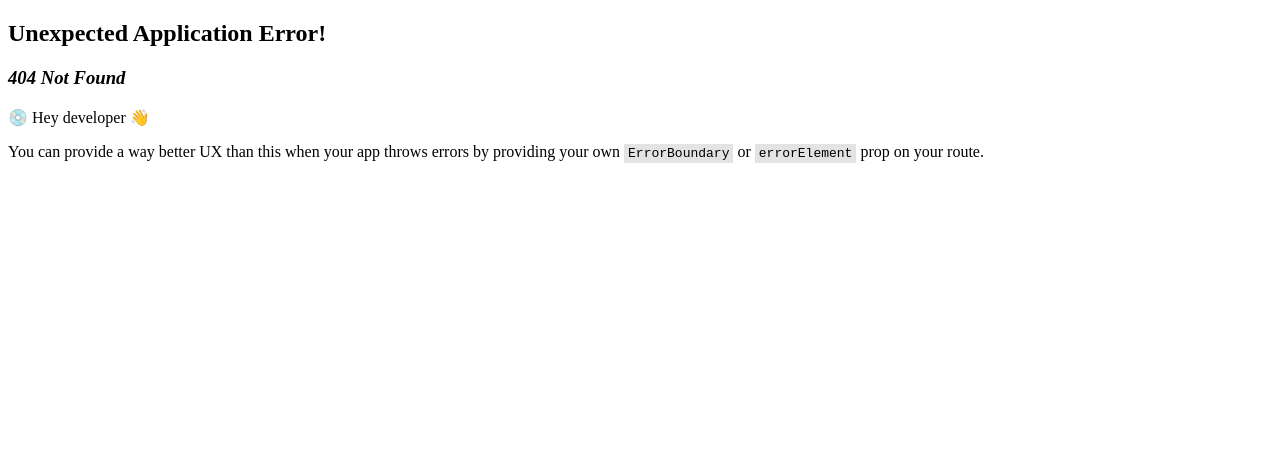
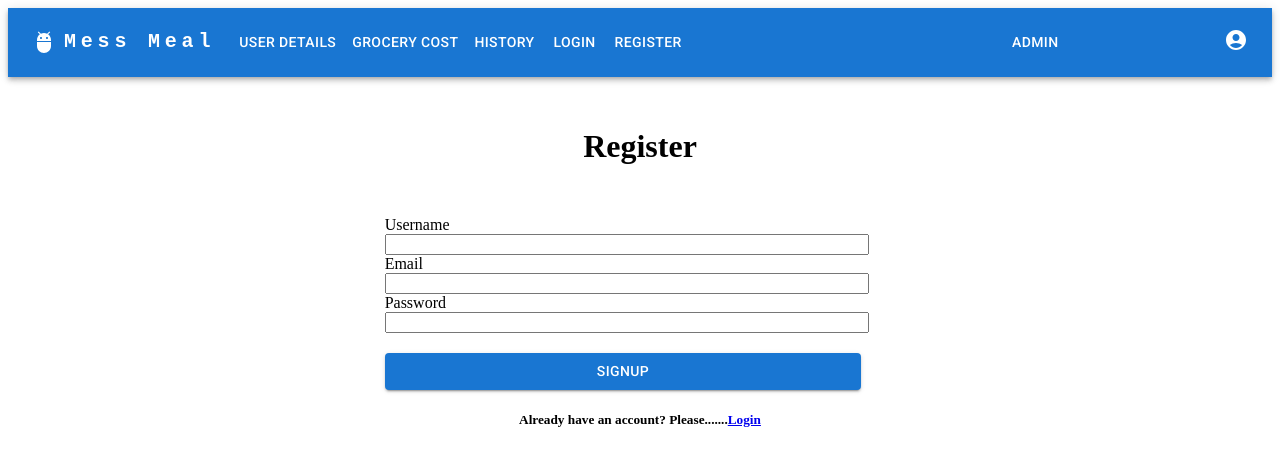
Before and after one commit to Shahadathossan01/mess-meal, a React (Vite) app: page /Register in a window 1280 px wide. Before the commit this address had no page. Shown: the top 466 px of the page. Built offline with nearby package versions, Linux system fonts and the light colour scheme.

Commit message:
To Design Register And Login Page

```diff
--- a/package.json
+++ b/package.json
@@ -20,6 +20,7 @@
     "axios": "^1.7.2",
     "react": "^18.3.1",
     "react-dom": "^18.3.1",
+    "react-hook-form": "^7.52.1",
     "react-router-dom": "^6.24.1",
     "styled-components": "^6.1.11"
   },
--- a/src/App.jsx
+++ b/src/App.jsx
@@ -1,13 +1,17 @@
 import { createBrowserRouter, RouterProvider } from "react-router-dom"
 import Main from "./layouts/Main/Main"
 import UserDetails from "./components/UserDetails/UserDetails"
+import Register from "./components/Register/Register"
+import Login from "./components/Login/Login"
 
 function App() {
   const router=createBrowserRouter([
     {
       path:'/',element:<Main></Main>,children:[
         {path:'/',element:<UserDetails></UserDetails>},
-        {path:'/User Details',element:<UserDetails></UserDetails>}
+        {path:'/User Details',element:<UserDetails></UserDetails>},
+        {path:'/Register',element:<Register></Register>},
+        {path:'/Login',element:<Login></Login>}
       ]
     }
   ])
--- /dev/null
+++ b/src/components/Login/Login.jsx
@@ -0,0 +1,38 @@
+import { Button } from "@mui/material";
+import { useForm } from "react-hook-form";
+import { Link } from "react-router-dom";
+
+
+const Login= () => {
+    const {register,handleSubmit,formState:{errors}}=useForm()
+    const onSubmit=(data)=>{
+        console.log(data)
+    }
+    return (
+        <div style={{display:'flex',justifyContent:'center'}}>
+            <div style={{width:'70%',margin:'30px'}}>
+                <h1 style={{textAlign:'center'}}>Login</h1>
+                <form onSubmit={handleSubmit(onSubmit)} style={{padding:'30px 0px 0px 20%'}}>
+                    <div style={{display:'block',width:'70%'}}>
+                        <label htmlFor="email">Email</label><br />
+                        <input {...register("email",{required:true,})} style={{width:'100%'}} type="email" name="email" id="email" />
+                        {
+                            errors.email&&<span style={{color:'red'}}>provide your email</span>
+                        }
+                    </div>
+                    <div style={{display:'block',width:'70%',marginBottom:'20px'}}>
+                        <label htmlFor="passord">Password</label><br />
+                        <input {...register("password",{required:true})} style={{width:'100%'}} type="password" name="password" id="password" />
+                        {
+                            errors.password&&<span style={{color:"red"}}>provide your password</span>
+                        }
+                    </div>
+                    <Button type="submit" sx={{width:'70%'}} variant="contained">Login</Button>
+                </form>
+                <h5 style={{textAlign:'center'}}>Already have an account? Please.......<Link to='/Register'>Register</Link></h5>
+            </div>
+        </div>
+    );
+};
+
+export default Login;
--- /dev/null
+++ b/src/components/Register/Register.jsx
@@ -0,0 +1,43 @@
+import { Button } from "@mui/material";
+import { useForm } from "react-hook-form";
+import { Link } from "react-router-dom";
+
+
+const Register = () => {
+    const {register,handleSubmit,formState:{errors}}=useForm()
+    const onSubmit=(data)=>{
+        console.log(data)
+    }
+    return (
+        <div style={{display:'flex',justifyContent:'center'}}>
+            <div style={{width:'70%',margin:'30px'}}>
+                <h1 style={{textAlign:'center'}}>Register</h1>
+                <form onSubmit={handleSubmit(onSubmit)} style={{padding:'30px 0px 0px 20%'}}>
+                    <div style={{display:'block' ,width:'70%'}}>
+                        <label htmlFor="username">Username</label><br />
+                        <input {...register("username",{required:true})} style={{width:'100%'}} type="text" name="username" id="username" />
+                        {errors.username&&<span style={{color:'red'}}>please provide your name</span>}
+                    </div>
+                    <div style={{display:'block',width:'70%'}}>
+                        <label htmlFor="email">Email</label><br />
+                        <input {...register("email",{required:true,})} style={{width:'100%'}} type="email" name="email" id="email" />
+                        {
+                            errors.email&&<span style={{color:'red'}}>provide your email</span>
+                        }
+                    </div>
+                    <div style={{display:'block',width:'70%',marginBottom:'20px'}}>
+                        <label htmlFor="passord">Password</label><br />
+                        <input {...register("password",{required:true})} style={{width:'100%'}} type="password" name="password" id="password" />
+                        {
+                            errors.password&&<span style={{color:"red"}}>provide a strong password</span>
+                        }
+                    </div>
+                    <Button type="submit" sx={{width:'70%'}} variant="contained">SignUp</Button>
+                </form>
+                <h5 style={{textAlign:'center'}}>Already have an account? Please.......<Link to='/login'>Login</Link></h5>
+            </div>
+        </div>
+    );
+};
+
+export default Register;
--- a/src/components/UserDetails/UserDetails.jsx
+++ b/src/components/UserDetails/UserDetails.jsx
@@ -1,9 +1,10 @@
-import { Container } from "@mui/material";
+
 
 const UserDetails = () => {
     return (
-        <Container maxWidth="xl">
-        </Container>
+        <div>
+
+        </div>
     );
 };
 
--- a/src/layouts/Main/Main.jsx
+++ b/src/layouts/Main/Main.jsx
@@ -1,5 +1,6 @@
 import { Outlet } from "react-router-dom";
 import Navbar from "../../components/Navbar/Navbar";
+import { Container } from "@mui/material";
 
 const Main = () => {
     return (
@@ -8,9 +9,9 @@ const Main = () => {
                 <div>
                     <Navbar></Navbar>
                 </div>
-                <div>
+                <Container maxWidth="xl">
                     <Outlet></Outlet>
-                </div>
+                </Container>
             </div>
         </>
     );
```
Also changed, not shown: 1 other file (tests, documents, lock files or other folders).
